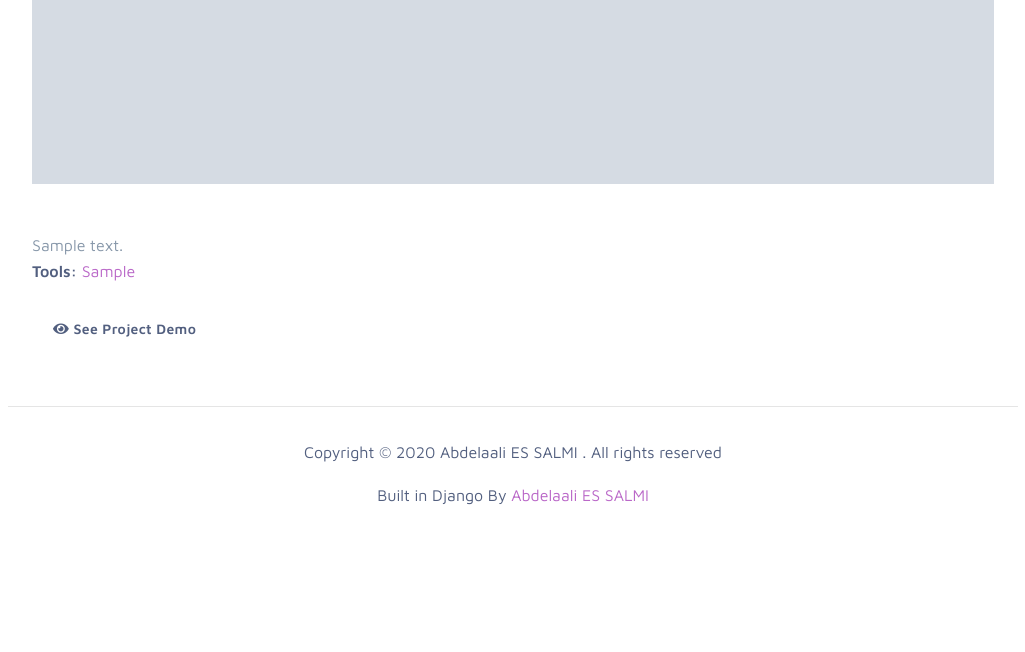
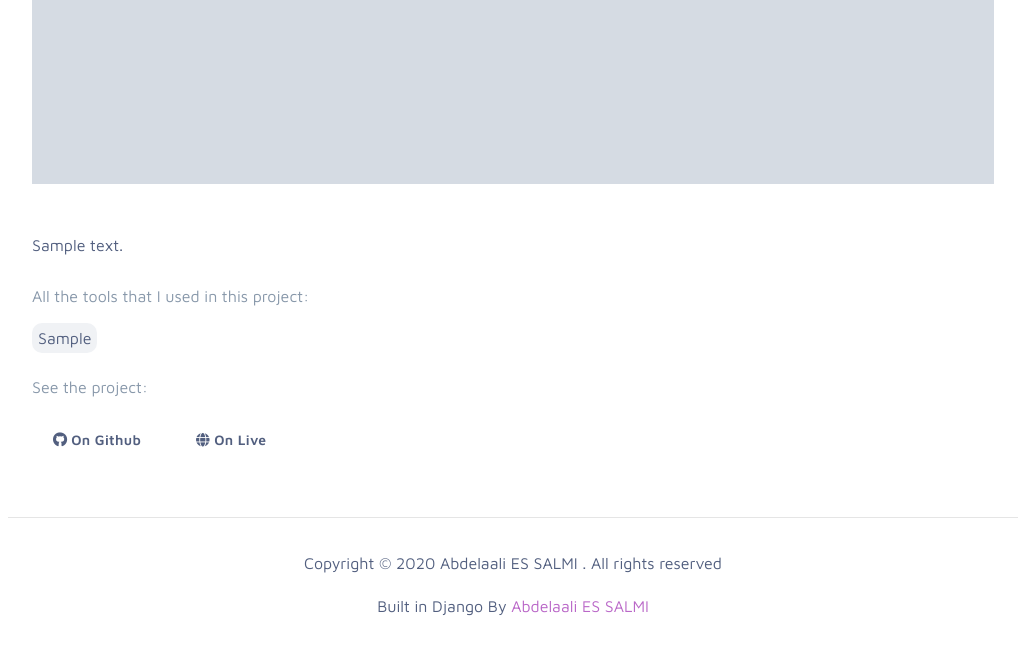
Before and after one commit to abdlalisalmi/DJANGO-Portfolio, a Django app: a page that uses templates/projects/project_detail.html in a window 1280 px wide. Shown: the part 787-1439 px from the top of the page, without its empty margins (127-1152 px from the left). Before the commit the page ends 1292 px from the top, so only its background shows below. Run offline with Django 3.2, Linux system fonts and the light colour scheme; tables that the repository leaves empty hold one stand-in row (values such as "Sample post"); grey boxes marked "Sample" are stand-in pictures; some libraries are stand-ins or nearby versions.

Commit message:
add split filter tag and change some stuff on project pages

```diff
--- a/info/models.py
+++ b/info/models.py
@@ -58,6 +58,7 @@ class Project(models.Model):
     image = models.ImageField(upload_to="projects/", blank=False, null=False)
     tools = models.CharField(max_length=200, blank=False, null=False)
     demo = models.URLField()
+    github = models.URLField()
     show_in_slider = models.BooleanField(default=False)
 
     def __str__(self):
--- /dev/null
+++ b/info/templatetags/filter.py
@@ -0,0 +1,11 @@
+from django import template
+
+register = template.Library()
+
+
+@register.filter(name='split')
+def split(value, key):
+    """
+      Returns the value turned into a list.
+    """
+    return value.split(key)
--- a/portfolio/settings.py
+++ b/portfolio/settings.py
@@ -62,6 +62,10 @@ TEMPLATES = [
                 'django.contrib.auth.context_processors.auth',
                 'django.contrib.messages.context_processors.messages',
             ],
+            'libraries':{
+                # make your file entry here.
+                'filter_tags': 'info.templatetags.filter',
+            }
         },
     },
 ]
--- a/portfolio/static/app.css
+++ b/portfolio/static/app.css
@@ -238,6 +238,20 @@ p {
 }
 .more-btn:hover {
     color: #f4f5f7;
-      background-color: #525f7f;
-      box-shadow: 0 14px 28px rgba(0,0,0,0.25), 0 10px 10px rgba(0,0,0,0.22);
+    background-color: #525f7f;
+    box-shadow: 0 14px 28px rgba(0,0,0,0.25), 0 10px 10px rgba(0,0,0,0.22);
   }
+
+.tool {
+    color: #525f7f;
+    background-color: #f0f2f5;
+    padding: 6px;
+    border-radius: 10px;
+    cursor: pointer;
+    transition: all 0.5s;
+}
+.tool:hover {
+    color: #f4f5f7;
+    background-color: #525f7f;
+    box-shadow: 0 14px 28px rgba(0,0,0,0.25), 0 10px 10px rgba(0,0,0,0.22);
+}
--- a/templates/projects/project_detail.html
+++ b/templates/projects/project_detail.html
@@ -1,4 +1,4 @@
-{% extends 'base.html' %}
+{% extends 'base.html' %}{% load filter_tags %}
 
 {% block content %}
 <div class="container">
@@ -12,16 +12,25 @@
             <img class="d-block w-100" src="{{project.image.url}}" alt="{{project.title}} (img)">
         </div>
         <div class="col-12 text-left">
-            <p class="text-muted mb-0">{{project.description}}</p>
-            <div class="m-0">
-                <span class="font-weight-bold">Tools:</span>
-                <span class="color-primary">{{project.tools}}</span>
+            <p class="mb-0">{{project.description}}</p>
+            <div class="mt-4">
+                <p class="text-muted">All the tools that I used in this project:</p>
+                {% with project.tools|split:"," as tools %}
+                    {% for tool in tools %}
+                        <span class="tool">{{tool}}</span>
+                    {% endfor %}
+                {% endwith %}
 
             </div>
             <div class="text-left pt-4">
+                <p class="text-muted">See the project:</p>
+                <a href="{{project.github}}" class="btn rounded-pill text-capitalize">
+                    <i class="fab fa-github"></i>
+                    On Github
+                </a>
                 <a href="{{project.demo}}" class="btn rounded-pill text-capitalize">
-                    <i class="fas fa-eye"></i>
-                    see project demo
+                    <i class="fas fa-globe"></i>
+                    On Live
                 </a>
             </div>
         </div>
```
Also changed, not shown: templates/projects.html (+9 -5 lines), templates/projects/projects_page.html (+16 -6 lines), info/migrations/0012_project_github.py (added), info/templatetags/__init__.py (added).
